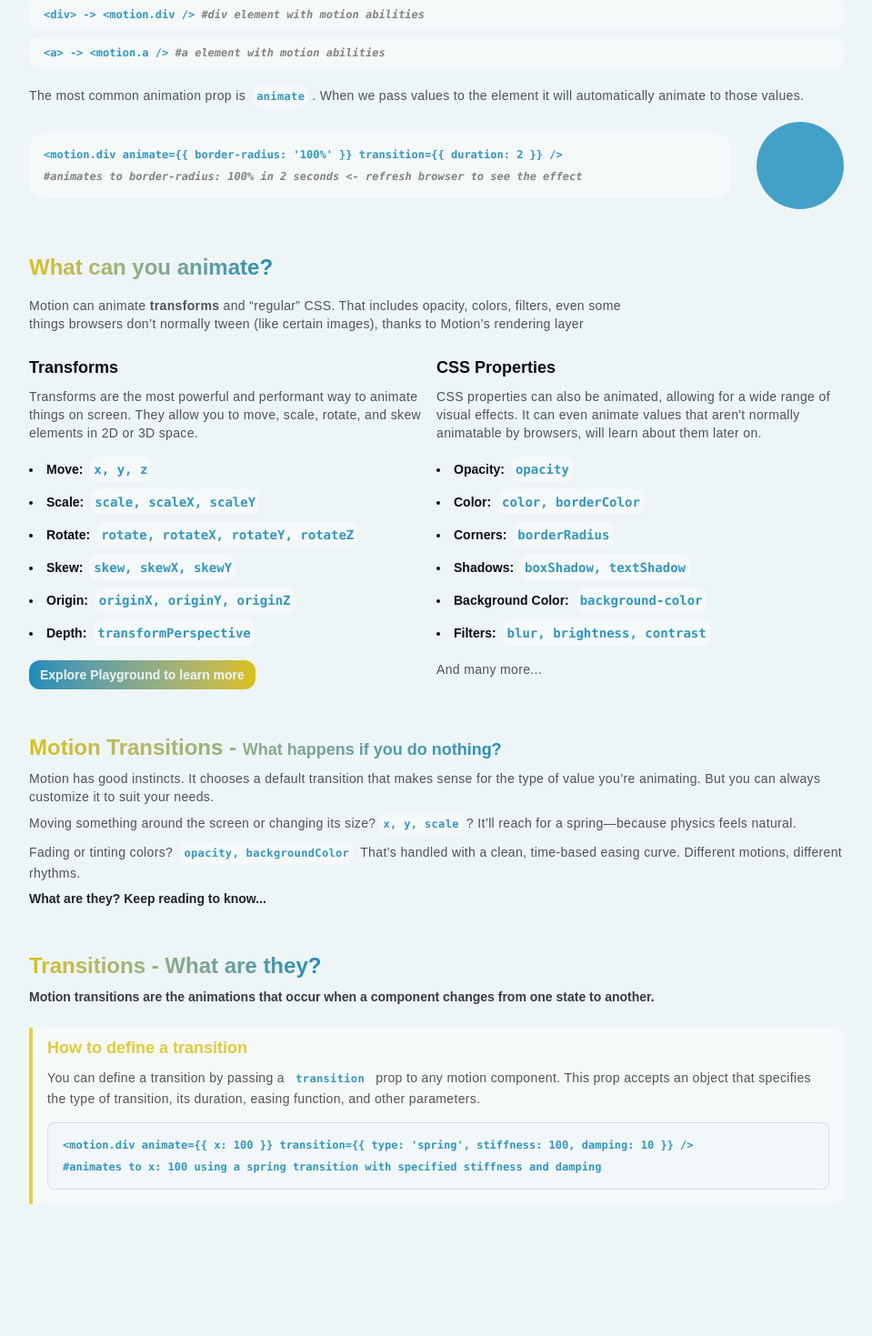
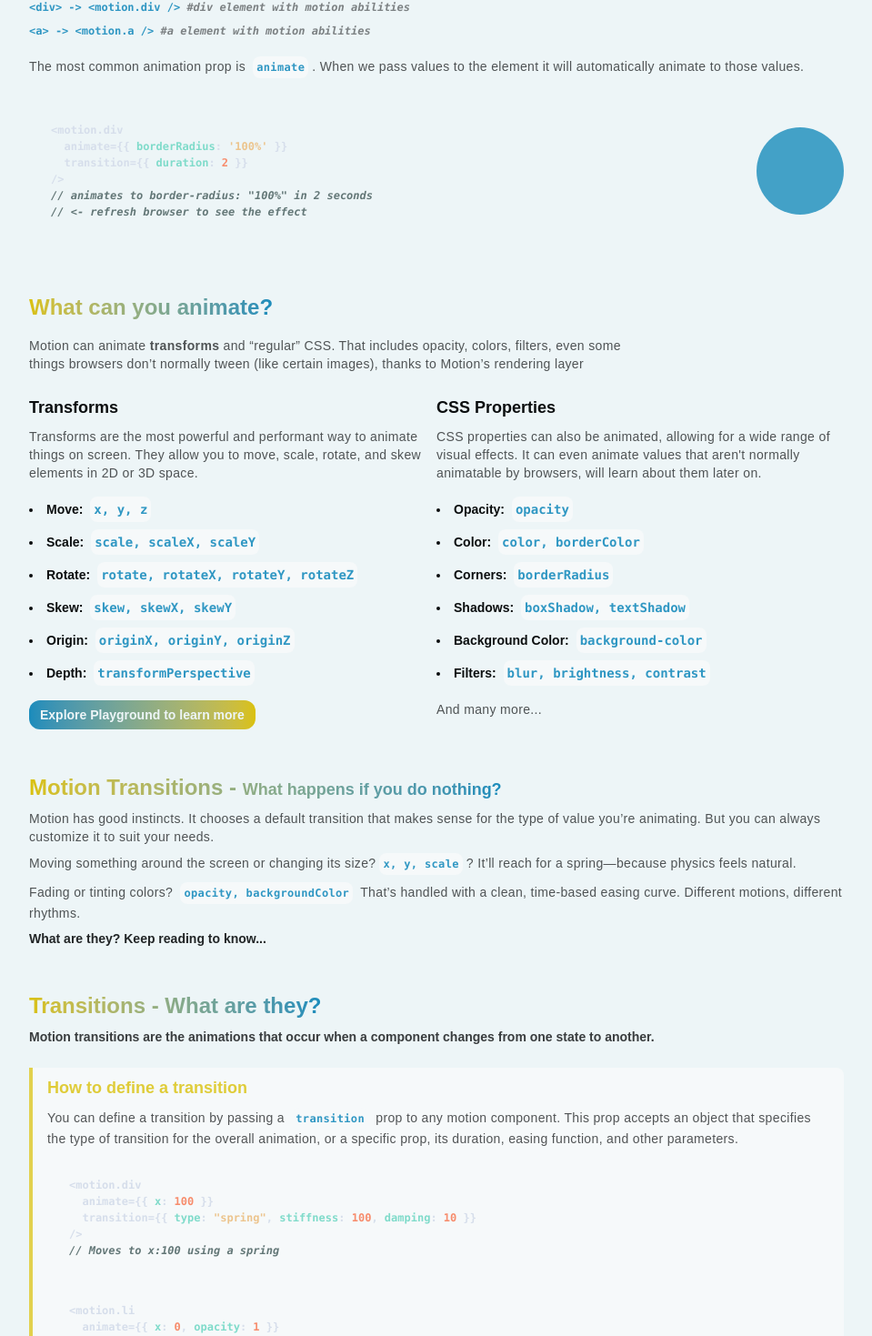
Before and after one commit to SidorovaMaria/motion-playground, a Next.js app: page /animation in a window 1280 px wide. Shown: the part 595-2064 px from the top of the page at 91% size, without its empty margins (160-1119 px from the left). Built offline with nearby package versions, Linux system fonts and the light colour scheme; a small style sheet from the web is missing; a web font is replaced by a local one.

Commit message:
code highlight

```diff
--- a/app/animation/page.tsx
+++ b/app/animation/page.tsx
@@ -1,13 +1,14 @@
 "use client";
+import CodeHighliter from "@/components/CodeHighliter";
 import { revealSpanVariant } from "@/variants/buttonVariants";
 import { motion } from "framer-motion";
-import { ArrowRight } from "lucide-react";
-import Link from "next/link";
+import { ArrowRight, Code } from "lucide-react";
 import { useRouter } from "next/navigation";
 import React from "react";
 
 const AnimationPage = () => {
   const router = useRouter();
+
   return (
     <main className="relative max-w-7xl mx-auto px-10 py-12">
       <header className="font-display max-w-4xl mx-auto text-cente space-y-1 ">
@@ -65,15 +66,15 @@
           pass values to the element it will automatically animate to those values.
         </p>
         <div className="flex gap-7 items-center justify-center mt-4">
-          <div className="code-block text-xs rounded-2xl p-4 ">
-            <code>
-              {`<motion.div animate={{ border-radius: '100%' }} transition={{ duration: 2 }} />`}
-              <span className="comment block mt-2">
-                {" "}
-                #animates to border-radius: {"100%"} in 2 seconds{" "}
-                {`<- refresh browser to see the effect`}
-              </span>
-            </code>
+          <div className="w-full ">
+            <CodeHighliter>
+              {`<motion.div
+  animate={{ borderRadius: '100%' }}
+  transition={{ duration: 2 }}
+/>
+// animates to border-radius: "100%" in 2 seconds
+// <- refresh browser to see the effect`}
+            </CodeHighliter>
           </div>
           <motion.div
             animate={{ borderRadius: "100%" }}
@@ -204,20 +205,29 @@
           <p className="paragraph text-sm mt-2">
             You can define a transition by passing a{" "}
             <code className="code text-xs">transition</code> prop to any motion component. This prop
-            accepts an object that specifies the type of transition, its duration, easing function,
-            and other parameters.
+            accepts an object that specifies the type of transition for the overall animation, or a
+            specific prop, its duration, easing function, and other parameters.
           </p>
-          <div className="aside-code-block text-xs mt-4">
-            <code>
+
+          {/* TODO  Include parameters that can be added to the transition like types, repeat, duration and so on */}
+          <div className="mt-4">
+            <CodeHighliter>
               {`<motion.div
   animate={{ x: 100 }}
-  transition={{ type: 'spring', stiffness: 100, damping: 10 }}
-/>`}
-              <span className="comment block mt-2">
-                #animates to x: {"100"} using a spring transition with specified stiffness and
-                damping{" "}
-              </span>
-            </code>
+  transition={{ type: "spring", stiffness: 100, damping: 10 }}
+/>
+// Moves to x:100 using a spring`}
+            </CodeHighliter>
+            <CodeHighliter>
+              {`<motion.li
+  animate={{ x: 0, opacity: 1 }}
+  transition={{
+    default: { type: "spring", stiffness: 180, damping: 20 }, // applies to x
+    opacity: { type: "tween", ease: "linear", duration: 0.25 } // override for opacity
+  }}
+/>
+// x uses a spring; opacity uses a linear tween`}
+            </CodeHighliter>
           </div>
         </aside>
       </section>
--- a/app/globals.css
+++ b/app/globals.css
@@ -28,6 +28,7 @@
     --color-text: #f0f3f4;
     --color-bg: #081012;
     --color-bg-muted: #111827cc;
+    --color-code-block-bg: #0a1e32fa;
     --color-primary-100: #43b4e5;
     --color-secondary-100: #1a6d89;
     --color-accent-100: #f8e025;
@@ -158,7 +159,7 @@
     @apply block w-full p-4 my-2 rounded-lg overflow-x-auto text-primary/90 font-mono border border-foreground/10 bg-background/50 font-semibold;
   }
   .code-block {
-    @apply block w-full bg-background-muted p-2 pl-4 my-2 rounded-lg overflow-x-auto text-primary/90 font-mono font-semibold;
+    @apply block w-full rounded-lg overflow-x-auto text-primary/90 font-mono font-semibold;
   }
   .code-block .comment {
     @apply text-foreground/50 italic text-xs;
--- a/app/layout.tsx
+++ b/app/layout.tsx
@@ -34,6 +34,12 @@
 }>) {
   return (
     <html lang="en">
+      <head>
+        <link
+          rel="stylesheet"
+          href="https://cdn.jsdelivr.net/npm/prism-themes@1.9.0/themes/prism-one-light.css"
+        />
+      </head>
       <body
         className={`${reemKufiInk.variable} ${daysOne.variable} ${anekMalayalam.variable} antialiased`}
       >
--- /dev/null
+++ b/components/CodeHighliter.tsx
@@ -0,0 +1,29 @@
+import React from "react";
+import SyntaxHighlighter from "react-syntax-highlighter";
+import { nightOwl } from "react-syntax-highlighter/dist/esm/styles/hljs";
+const CodeHighliter = ({ children }: { children: string }) => {
+  return (
+    <SyntaxHighlighter
+      language="javascript"
+      style={nightOwl}
+      customStyle={{
+        borderRadius: 12,
+        marginTop: 16,
+        marginBottom: 16,
+        marginLeft: 0,
+        marginRight: 0,
+        paddingLeft: 24,
+        paddingTop: 16,
+        paddingBottom: 16,
+        background: "var(--color-code-block-bg)",
+        fontSize: 12,
+        lineHeight: "18px",
+      }}
+      codeTagProps={{ style: { background: "transparent" } }}
+    >
+      {children}
+    </SyntaxHighlighter>
+  );
+};
+
+export default CodeHighliter;
--- a/package.json
+++ b/package.json
@@ -13,7 +13,8 @@
     "motion": "^12.23.12",
     "next": "15.5.3",
     "react": "19.1.0",
-    "react-dom": "19.1.0"
+    "react-dom": "19.1.0",
+    "react-syntax-highlighter": "^15.6.6"
   },
   "devDependencies": {
     "@eslint/eslintrc": "^3",
@@ -21,6 +22,7 @@
     "@types/node": "^20",
     "@types/react": "^19",
     "@types/react-dom": "^19",
+    "@types/react-syntax-highlighter": "^15.5.13",
     "eslint": "^9",
     "eslint-config-next": "15.5.3",
     "tailwindcss": "^4",
```
Also changed, not shown: 1 other file (tests, documents, lock files or other folders).
